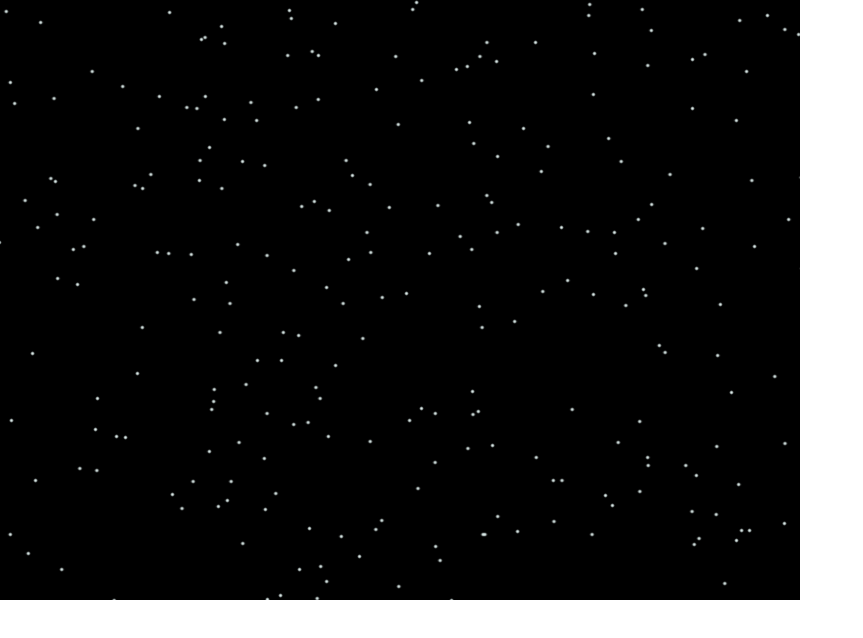
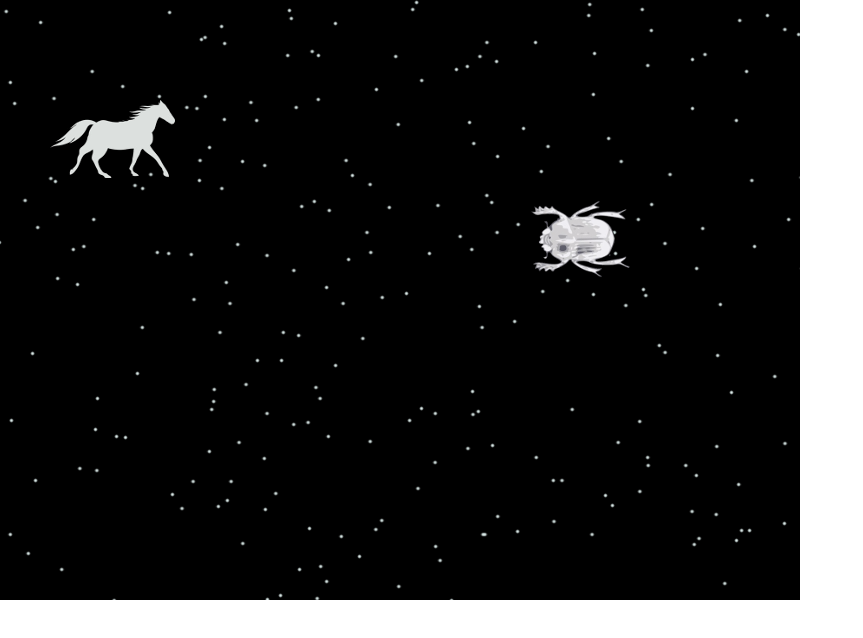
Before and after one commit to wolfgangmeyers/spacehorse, a plain HTML site: page starfield.html in a window 1280 px wide. Shown: the whole page, without its empty margins (0-863 px from the left). Drawn offline with Linux system fonts and the light colour scheme; animation ran at ten frames a second.

Commit message:
Working player, enemies

```diff
--- a/starfield.html
+++ b/starfield.html
@@ -1,9 +1,9 @@
 <!doctype html>
 <html lang="en">
 <head>
-	<meta charset="UTF-8" />
+    <meta charset="UTF-8" />
     <title>Phaser - Making your first game, part 7</title>
-	<script type="text/javascript" src="js/phaser.min.js"></script>
+    <script type="text/javascript" src="js/phaser.min.js"></script>
     <style type="text/css">
         body {
             margin: 0;
@@ -18,13 +18,26 @@ var game = new Phaser.Game(800, 600, Phaser.AUTO, '', { preload: preload, create
 
 function preload() {
 
-    game.load.image('sky', 'assets/sky.png');
+    game.load.image('horse', 'assets/horse.png');
     game.load.image('star', 'assets/star.png');
+    game.load.image('shuriken', 'assets/shuriken.png');
+    game.load.image('beatle', 'assets/beatle.png');
+    game.load.image('gameover', 'assets/gameover.png');
 
 }
 
+var horse;
 var layers = [];
 var cursors;
+var spacebar;
+var shuriken;
+var gameover;
+var isGameover = false;
+var shurikenAlive = false;
+var enemyAlive = false;
+
+var enemy;
+var beatle;
 
 function create() {
 
@@ -47,11 +60,55 @@ function create() {
             stars.push(star);
         }
     }
+    horse = game.add.sprite(50, game.world.height - 500, "horse");
+    game.physics.enable(horse);
+    shuriken = game.add.sprite(0, 0, "shuriken");
+    game.physics.enable(shuriken);
+    shuriken.kill();
 
 
     //  Our controls.
     cursors = game.input.keyboard.createCursorKeys();
+    spacebar = game.input.keyboard.addKey(Phaser.Keyboard.SPACEBAR);
 
+    beatle = game.add.sprite(600, game.world.height - 500, "beatle");
+    game.physics.enable(beatle);
+    enemy = beatle;
+    enemy.kill();
+    enemyAlive = false;
+
+    gameover = game.add.sprite(100, 150, "gameover");
+    gameover.kill();
+
+
+}
+
+function killEnemy(shuriken, enemy) {
+    shuriken.kill();
+    shurikenAlive = false;
+    enemy.body.velocity.x = 0;
+    enemy.kill();
+    enemyAlive = false;
+}
+
+function killHorse(horse, enemy) {
+    horse.kill();
+    enemy.kill();
+    enemyAlive = false;
+    gameover.revive();
+    isGameover = true;
+}
+
+function enemySpawner() {
+    if (!isGameover && !enemyAlive) {
+        //TODO: switch enemies?
+        enemy.body.x = 600;
+        enemy.body.y = 200;//parseInt(Math.random() * (game.world.height - 100)) + 100;
+        enemy.body.velocity.x = -100;
+        enemy.revive();
+        enemyAlive = true;
+
+    }
 }
 
 function update() {
@@ -63,20 +120,15 @@ function update() {
             }
         }
     }
-    // for (var i in stars) {
-    //     var star = stars[i];
-    //     star.body.velocity.x = -1;
-    // }
-
-    //  Collide the player and the stars with the platforms
-    //game.physics.arcade.collide(player, platforms);
 
     //  Reset the players velocity (movement)
-    //player.body.velocity.x = 0;
+    horse.body.velocity.x = 0;
+    horse.body.velocity.y = 0;
 
     if (cursors.left.isDown)
     {
         //  Move to the left
+        horse.body.velocity.x = -200;
         //player.body.velocity.x = -150;
 
         //player.animations.play('left');
@@ -85,8 +137,13 @@ function update() {
     {
         //  Move to the right
         //player.body.velocity.x = 150;
-
+        horse.body.velocity.x = 200;
         //player.animations.play('right');
+    }
+    else if (cursors.up.isDown) {
+        horse.body.velocity.y = -200;
+    } else if (cursors.down.isDown) {
+        horse.body.velocity.y = 200;
     }
     else
     {
@@ -97,11 +154,32 @@ function update() {
     }
 
     //  Allow the player to jump if they are touching the ground.
-    if (cursors.up.isDown && player.body.touching.down)
+    if (spacebar.isDown)
     {
-        //player.body.velocity.y = -350;
+        shuriken.body.x = horse.body.x + 100;
+        shuriken.body.y = horse.body.y;
+        shuriken.body.velocity.x = 800;
+        shuriken.revive();
+        shurikenAlive = true;
+    }
+    if (shuriken.body.x > 1000) {
+        shuriken.kill();
+        shurikenAlive = false;
     }
 
+    if (shurikenAlive) {
+        game.physics.arcade.overlap(shuriken, enemy, killEnemy, null, this);
+    }
+
+    if (enemyAlive) {
+        if (enemy.body.x < 200) {
+            enemy.kill();
+            enemyAlive = false;
+        } else {
+            game.physics.arcade.overlap(horse, enemy, killHorse, null, this);
+        }
+    }
+    enemySpawner();
 }
 </script>
 
```
Also changed, not shown: assets/beatle.png (added), assets/gameover.png (added), assets/horse.png (added), assets/shuriken.png (added).
